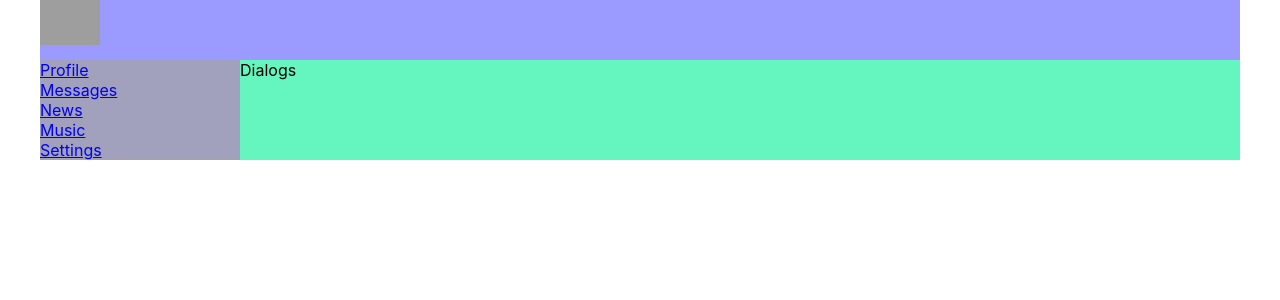
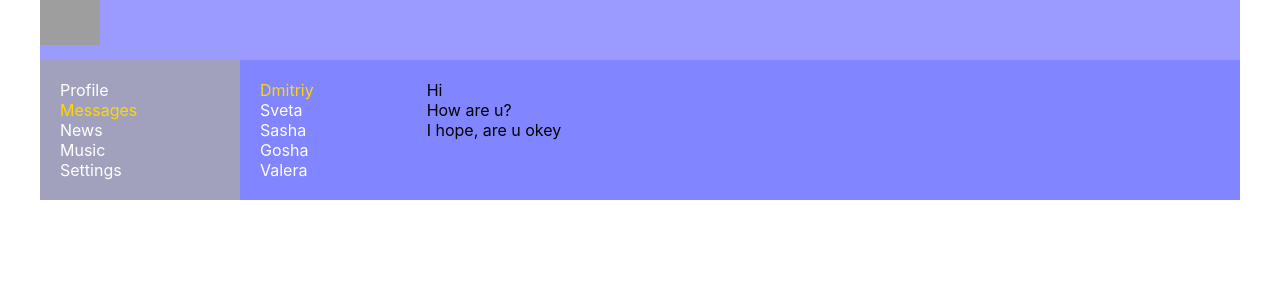
Before and after one commit to astral51/learn_react, a React (Create React App) app: page /dialogs in a window 1280 px wide. Shown: the top 300 px of the page. Built offline with nearby package versions, Linux system fonts and the light colour scheme; grey boxes are pictures that could not be loaded.

Commit message:
made a sketch of the dialog page

```diff
--- a/src/App.css
+++ b/src/App.css
@@ -12,5 +12,5 @@
 }
 .app-wrapper-content{
 	grid-area: c;
-	background-color: rgb(101, 245, 190);
+	background-color: rgb(129, 133, 255);
 }
--- a/src/components/dialogs/dialogs.jsx
+++ b/src/components/dialogs/dialogs.jsx
@@ -2,8 +2,29 @@ import s from './dialogs.module.css';
 
 const Dialogs = () =>{
 	return (
-		<div>
-			Dialogs
+		<div className={s.dialogs}>
+			<div className={s.dialogs_items}>
+				<div className={s.dialog + ' ' + s.active}>
+					Dmitriy
+				</div>
+				<div className={s.dialog}>
+					Sveta
+				</div>
+				<div className={s.dialog}>
+					Sasha
+				</div>
+				<div className={s.dialog}>
+					Gosha
+				</div>
+				<div className={s.dialog}>
+					Valera
+				</div>
+			</div>
+			<div className={s.messages}>
+				<div className={s.message}>Hi</div>
+				<div className={s.message}>How are u?</div>
+				<div className={s.message}>I hope, are u okey</div>
+			</div>
 		</div>
 	);
 }
--- a/src/components/dialogs/dialogs.module.css
+++ b/src/components/dialogs/dialogs.module.css
@@ -0,0 +1,20 @@
+.dialogs{
+	display: grid;
+	grid-template-columns: 2fr 10fr;
+}
+.dialogs_items{
+	padding: 20px;
+}
+.dialogs_items .active{
+	color: gold;
+}
+.dialog{
+	color: white;
+}
+
+.messages{
+	padding: 20px;
+}
+.message{
+
+}
--- a/src/components/nav/nav.jsx
+++ b/src/components/nav/nav.jsx
@@ -1,22 +1,23 @@
+import { NavLink } from 'react-router-dom';
 import s from './nav.module.css';
 
 const Nav = () => {
 	return (
 		<nav className={s.nav}>
 			<div className={s.item}>
-				<a href='/profile'>Profile</a>
+				<NavLink to='/profile' className={navData => navData.isActive ? s.active : s.item}>Profile</NavLink>
 			</div>
 			<div className={s.item}>
-				<a href='/dialogs'>Messages</a>
+				<NavLink to='/dialogs' className={navData => navData.isActive ? s.active : s.item}>Messages</NavLink>
 			</div>
 			<div className={s.item}>
-				<a href='/news'>News</a>
+				<NavLink to='/news' className={navData => navData.isActive ? s.active : s.item}>News</NavLink>
 			</div>
 			<div className={s.item}>
-				<a href='/music'>Music</a>
+				<NavLink to='/music' className={navData => navData.isActive ? s.active : s.item}>Music</NavLink>
 			</div>
 			<div className={s.item}>
-				<a href='/settings'>Settings</a>
+				<NavLink to='/settings' className={navData => navData.isActive ? s.active : s.item}>Settings</NavLink>
 			</div>
 		</nav>
 	);
--- a/src/components/nav/nav.module.css
+++ b/src/components/nav/nav.module.css
@@ -1,8 +1,14 @@
 .nav{
 	grid-area: n;
 	background-color: rgb(161, 161, 190);
+	padding: 20px;
 }
 
-.item{
+
+.item a{
 	color: white;
+	text-decoration: none;
 }
+.item a.active {
+	color: gold;
+}
```
